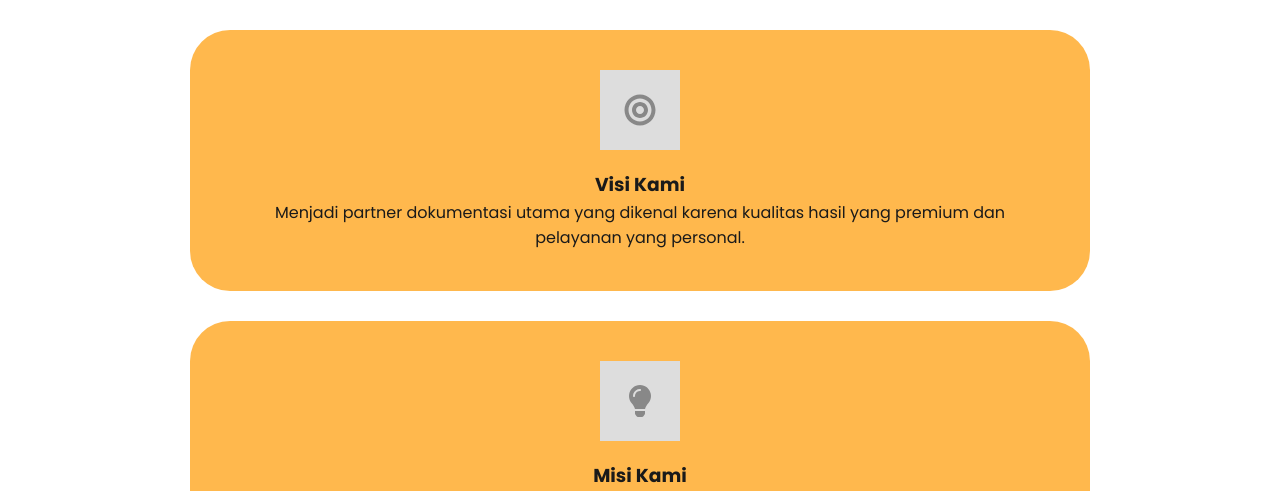
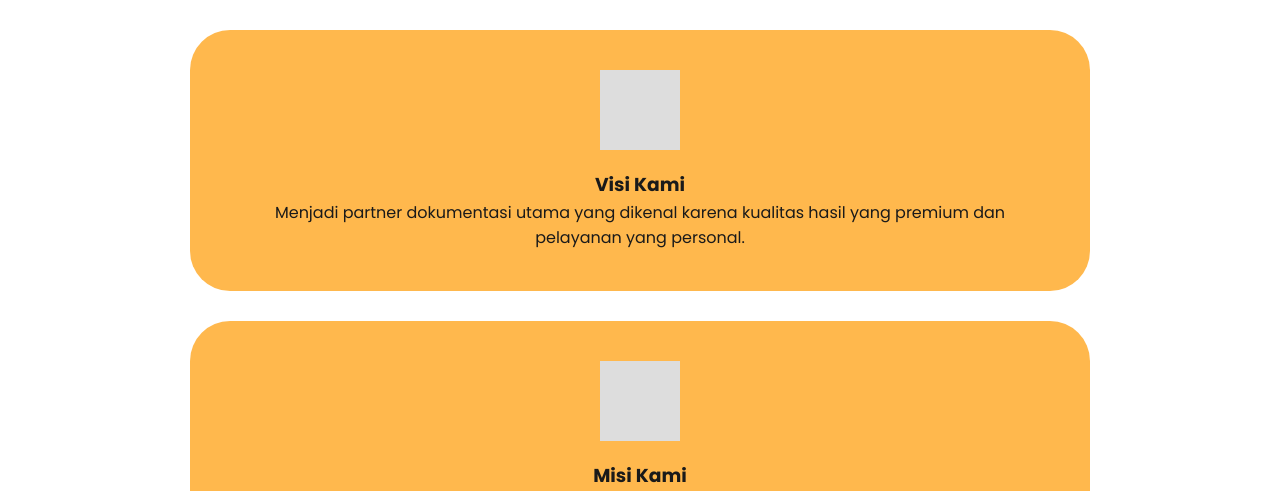
Before and after one commit to gussakah00/Gustraa.Project, a React (Vite) app: page /about in a window 1280 px wide. Shown: the part 370-861 px from the top of the page. Built offline with nearby package versions, Linux system fonts and the light colour scheme.

Commit message:
visi misi

```diff
--- a/src/pages/About.jsx
+++ b/src/pages/About.jsx
@@ -32,9 +32,7 @@ const About = () => {
       {/* Vision & Mission Cards */}
       <div className="about-vision-mission">
         <div className="gold-big-card">
-          <div className="icon-placeholder">
-            <FaBullseye />
-          </div>
+          <div className="icon-placeholder"></div>
           <h3>Visi Kami</h3>
           <p>
             Menjadi partner dokumentasi utama yang dikenal karena kualitas hasil
@@ -43,9 +41,7 @@ const About = () => {
         </div>
 
         <div className="gold-big-card">
-          <div className="icon-placeholder">
-            <FaLightbulb />
-          </div>
+          <div className="icon-placeholder"></div>
           <h3>Misi Kami</h3>
           <p>
             Memberikan hasil karya dokumentasi yang jujur, estetik, dan mampu
```
